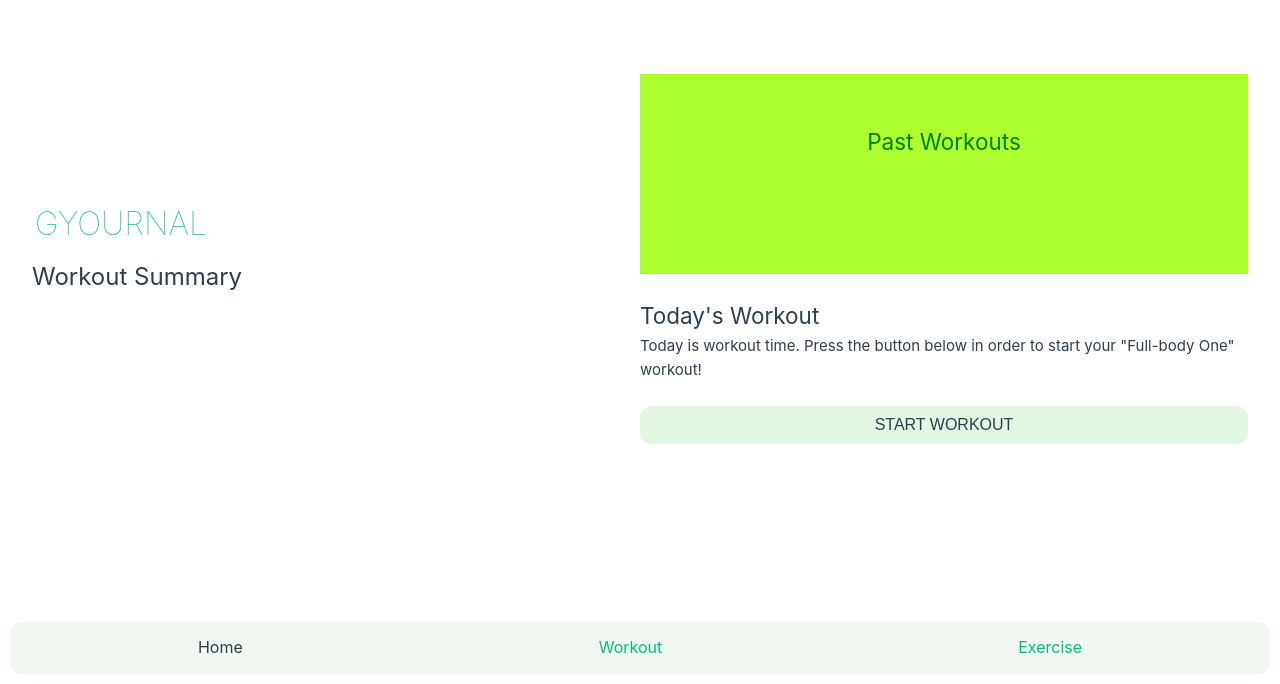
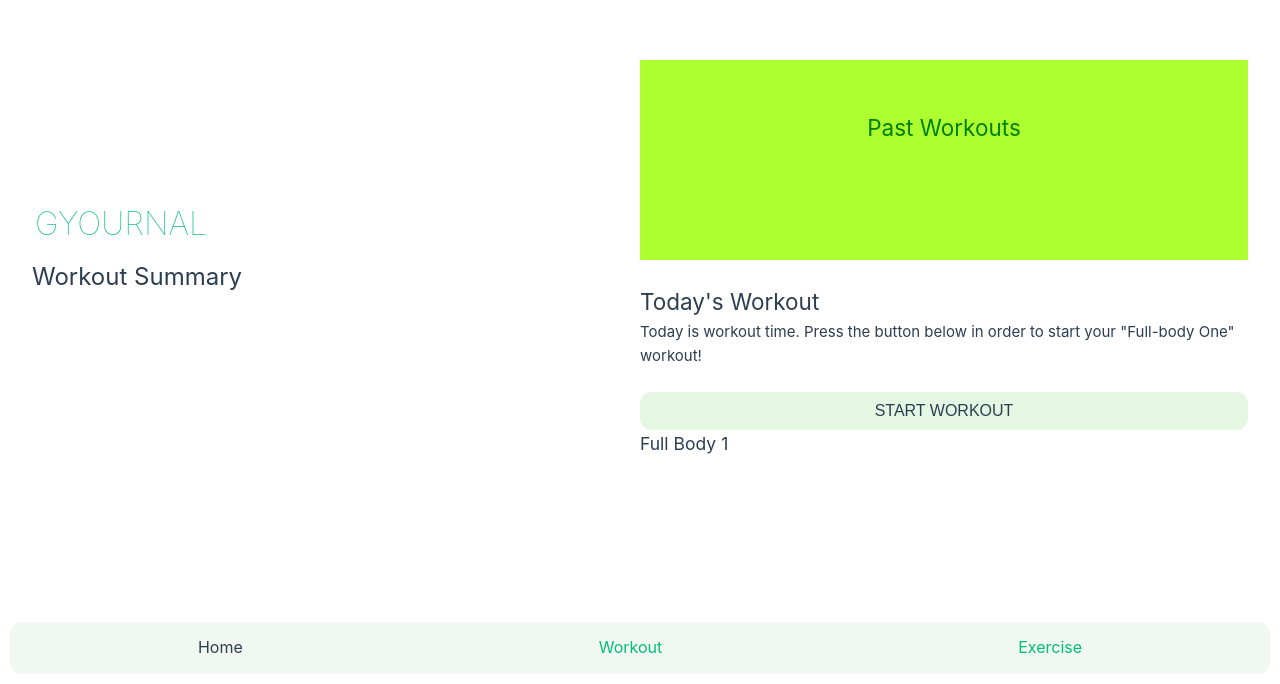
Before and after one commit to avram-dames/gyournal-vue, a Vue app: page / in a window 1280 px wide. Shown: the part 116-800 px from the top of the page. Built offline with nearby package versions, Linux system fonts and the light colour scheme.

Commit message:
add workout card on the home screen

```diff
--- a/src/views/HomeView.vue
+++ b/src/views/HomeView.vue
@@ -11,6 +11,11 @@
     <p>Today is workout time. Press the button below in order to start your "Full-body One" workout!</p>
     <br>
     <button class="primary-button">Start workout</button>
+    <div class="saved-workouts">
+      <div class="workout-card">
+        <h3>Full Body 1</h3>
+      </div>
+    </div>
   </main>
 </template>
 
```
